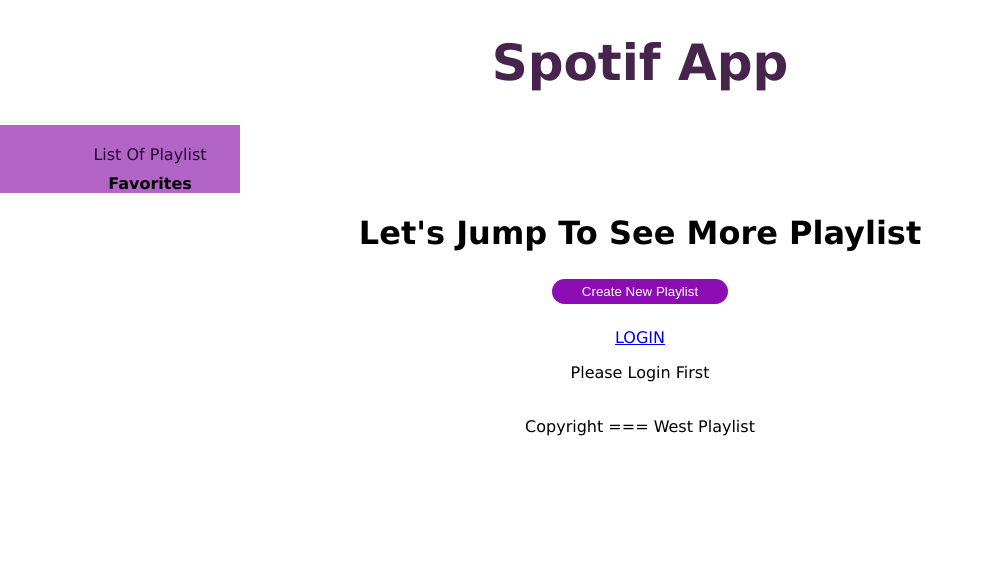
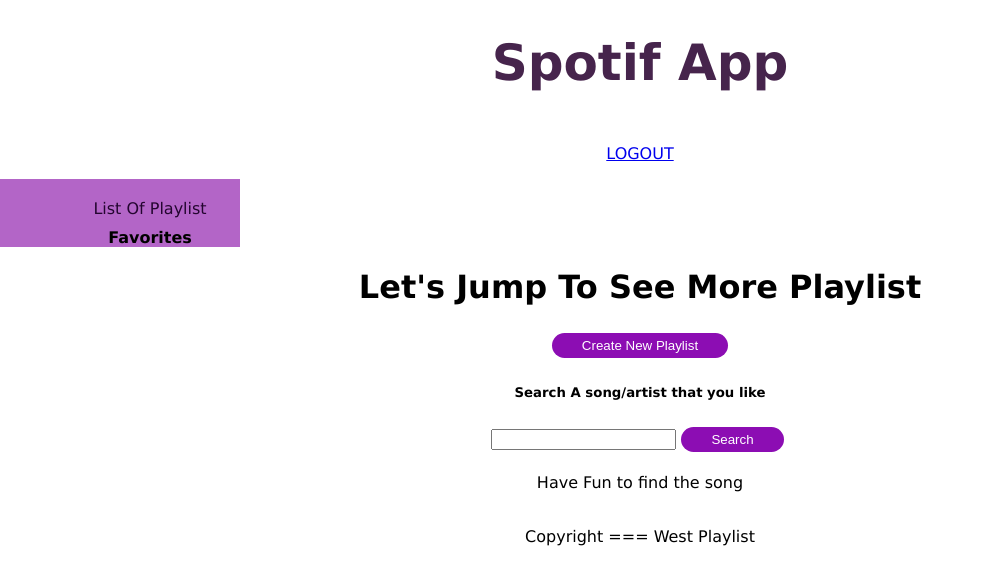
Before and after one commit to sibaranipratiwi/pratiwisibarani-gigih-repo, a React (Create React App) app in the folder modul-1-task-3/: page / in a window 1280 px wide. Shown: the top 584 px of the page, without its empty margins (0-984 px from the left). Built offline with nearby package versions, Linux system fonts and the light colour scheme.

Commit message:
Changing create-playlist accessibility

```diff
--- a/modul-1-task-3/package.json
+++ b/modul-1-task-3/package.json
@@ -3,12 +3,15 @@
   "version": "0.1.0",
   "private": true,
   "dependencies": {
+    "@reduxjs/toolkit": "^1.8.1",
     "@testing-library/jest-dom": "^5.16.3",
     "@testing-library/react": "^12.1.4",
     "@testing-library/user-event": "^13.5.0",
+    "axios": "^0.26.1",
     "react": "^17.0.2",
     "react-dom": "^17.0.2",
     "react-redux": "^7.2.8",
+    "react-router-dom": "^5.3.0",
     "react-scripts": "5.0.0",
     "redux": "^4.1.2",
     "web-vitals": "^2.1.4"
--- a/modul-1-task-3/src/components/LoginPage.js
+++ b/modul-1-task-3/src/components/LoginPage.js
@@ -1,68 +1,65 @@
-import React, { useState, useEffect, useRef}from "react";
-import axios from 'axios';
+import React, { useState, useEffect, useRef } from "react";
+import axios from "axios";
 import Modal from "./Modal";
+import CreatePlaylist from "../pages/home";
 
-
-function LoginPage (){
+function LoginPage() {
   const CLIENT_ID = "b81e8d623d66405e9d6aaa779ea37555";
   const SPOTIFY_AUTHORIZE_ENDPOINT = "https://accounts.spotify.com/authorize";
   const REDIRECT_URL_AFTER_LOGIN = "http://localhost:3000/redirect";
   const RESPONSE_TYPE = "token";
 
-    const [token, setToken]= useState("");
+  const [token, setToken] = useState("");
   const [searchKey, setSearchKey] = useState("");
   const [artists, setArtists] = useState([]);
-    const [playlist, setPlaylist] = useState({
-        modal: false,
-        playlists: {
-            favorites: new Set()
+
+  useEffect(() => {
+    const hash = window.location.hash;
+    let token = window.localStorage.getItem("token");
+
+    if (!token && hash) {
+      token = hash
+        .substring(1)
+        .split("&")
+        .find((elem) => elem.startsWith("access_token"))
+        .split("=")[1];
+
+      window.location.hash = "";
+      window.localStorage.setItem("token", token);
     }
 
-    })
-
-    useEffect( () => {
-        const hash = window.location.hash
-        let token = window.localStorage.getItem("token")
-
-        if (!token && hash) {
-            token = hash.substring(1).split("&").find(elem => elem.startsWith("access_token")).split("=")[1]
-
-            window.location.hash = ""
-            window.localStorage.setItem("token", token)
-        }
-
-        setToken(token)
-
-    }, [])
-
+    setToken(token);
+  }, []);
 
   const logout = () => {
-        setToken("")
-        window.localStorage.removeItem("token")
-    }
+    setToken("");
+    window.localStorage.removeItem("token");
+  };
 
   const searchArtists = async (e) => {
-        e.preventDefault()
-        const {data} = await axios.get("https://api.spotify.com/v1/search", {
+    e.preventDefault();
+    const { data } = await axios.get("https://api.spotify.com/v1/search", {
       headers: {
-                Authorization: `Bearer ${token}`
+        Authorization: `Bearer ${token}`,
       },
       params: {
         q: searchKey,
-                type: "artist"
-            }
-        })
+        type: "artist",
+      },
+    });
 
-        setArtists(data.artists.items)
+    setArtists(data.artists.items);
   };
 
   const renderArtists = () => {
-        return artists.map(artist => (
+    return artists.map((artist) => (
       <div className="Song">
         <div key={artist.id}>
-                    {artist.images.length ? <img width={"50%"} src={artist.images[0].url} alt=""/>
-
-                    : <div>Not Found</div>}
+          {artist.images.length ? (
+            <img width={"50%"} src={artist.images[0].url} alt="" />
+          ) : (
+            <div>Not Found</div>
+          )}
           <br></br>
           {artist.name}
 
@@ -71,104 +68,52 @@ function LoginPage (){
           </div>
         </div>
       </div>
-        ))
+    ));
   };
 
-    const playlistRef = useRef(null)
-    const playlists = Object.keys(playlist.playlists)
-
-    const addPlaylist = e => {
-        e.preventDefault()
-        const list = playlistRef.current.value
-
-        setPlaylist({
-          ...playlist,
-          modal: false,
-          playlists: { ...playlist.playlists, [list]: new Set() },
-          toast: 'Your playlist was created successfully!'
-        })
-      }
-
-    return(
+  return (
     <div className="login">
-            <ul className="Sidebar">
-                <li className="library">List of Playlist</li>
-
-                    {playlists.map(list => (
-                        <li
-                            key={list}
-                            className={list === playlist.currentPlaylist ? 'active' : ''}
-                            onClick={() => {
-                            setPlaylist({ ...playlist, currentPlaylist: list })
-                            }}
-                        >
-                            {list}
-                        </li>
-                    ))}
-            </ul>
-
-            <h1>Let's Jump To See More Playlist</h1>
-            <button className="new-playist" onClick={() => {
-                setPlaylist({...playlist, modal:true})
-            }}>
-                <span>
-                    Create New Playlist
-                </span>
-            </button>
-            <br></br>
-            <Modal show={playlist.modal} close={() =>{
-                setPlaylist({...playlist, modal:false})
-            }}
-            >
-                <form onSubmit={addPlaylist}>
-                    <div className="title">New Playlist</div>
-
-                        <div className="content-wrap">
-                            <input
-                                className="inputTitle"
-                                type="text"
-                                placeholder="My Playlist"
-                                ref={playlistRef}
-                                required
-                            />
-                        <br />
-                        <button className="buttonPlaylist" type="submit">Create</button>
-                    </div>
-                </form>
-            </Modal>
-            {!token ?
+      {token ? (
         <div>
           <br></br>
-                    <a href= {`${SPOTIFY_AUTHORIZE_ENDPOINT}?client_id=${CLIENT_ID}&redirect_uri=${REDIRECT_URL_AFTER_LOGIN}&response_type=${RESPONSE_TYPE}`}>
-                    LOGIN
-                    </a>
+          <button onClick={logout}>LOGIN</button>
         </div>
-
-                :
+      ) : (
         <div>
           <br></br>
-                    <button onClick={logout}>
+          <a
+            href={`${SPOTIFY_AUTHORIZE_ENDPOINT}?client_id=${CLIENT_ID}&redirect_uri=${REDIRECT_URL_AFTER_LOGIN}&response_type=${RESPONSE_TYPE}`}
+          >
             LOGOUT
-                    </button>
-                </div>
-            }
-
-            {token ?
+          </a>
+          <CreatePlaylist></CreatePlaylist>
+          {!token ? (
             <form onSubmit={searchArtists}>
-                    <input type="text" onChange={e => setSearchKey(e.target.value)}/>
+              <h5>Search A song/artist that you like</h5>
+              <input
+                type="text"
+                onChange={(e) => setSearchKey(e.target.value)}
+              />
               <button type={"submit"}>Search</button>
             </form>
+          ) : (
+            <p>Have Fun to find the song</p>
+          )}
 
-                : <p>Please Login First</p>
-            }
+          {renderArtists()}
+        </div>
+      )}
 
-            {
-                renderArtists()
-            }
+      {token ? (
+        <form onSubmit={searchArtists}>
+          <input type="text" onChange={(e) => setSearchKey(e.target.value)} />
+          <button type={"submit"}>Search</button>
+        </form>
+      ) : (
+        <p>Have Fun to find the song</p>
+      )}
 
-            {/* <Modal>
-
-            </Modal> */}
+      {renderArtists()}
     </div>
   );
 }
--- /dev/null
+++ b/modul-1-task-3/src/pages/home/index.js
@@ -0,0 +1,78 @@
+import Modal from "../../components/Modal"
+import React, { useState, useEffect, useRef } from "react";
+
+const CreatePlaylist =() => {
+    const [playlist, setPlaylist] = useState({
+        modal: false,
+        playlists: {
+          favorites: new Set(),
+        },
+      });
+
+      const playlistRef = useRef(null);
+      const playlists = Object.keys(playlist.playlists);
+
+      const addPlaylist = (e) => {
+        e.preventDefault();
+        const list = playlistRef.current.value;
+
+        setPlaylist({
+          ...playlist,
+          modal: false,
+          playlists: { ...playlist.playlists, [list]: new Set() },
+          toast: "Your playlist was created successfully!",
+        });
+      };
+
+    return(
+        <div className="playlist">
+            <ul className="Sidebar">
+                <li className="library">List of Playlist</li>
+
+                    {playlists.map(list => (
+                        <li
+                            key={list}
+                            className={list === playlist.currentPlaylist ? 'active' : ''}
+                            onClick={() => {
+                            setPlaylist({ ...playlist, currentPlaylist: list })
+                            }}
+                        >
+                            {list}
+                        </li>
+                    ))}
+            </ul>
+
+            <h1>Let's Jump To See More Playlist</h1>
+            <button className="new-playist" onClick={() => {
+                setPlaylist({...playlist, modal:true})
+            }}>
+                <span>
+                    Create New Playlist
+                </span>
+            </button>
+            <br></br>
+            <Modal show={playlist.modal} close={() =>{
+                setPlaylist({...playlist, modal:false})
+            }}
+            >
+                <form onSubmit={addPlaylist}>
+                    <div className="title">New Playlist</div>
+
+                        <div className="content-wrap">
+                            <input
+                                className="inputTitle"
+                                type="text"
+                                placeholder="My Playlist"
+                                ref={playlistRef}
+                                required
+                            />
+                        <br />
+                        <button className="buttonPlaylist" type="submit">Create</button>
+                    </div>
+                </form>
+            </Modal>
+        </div>
+    )
+}
+
+export default CreatePlaylist;
```
Also changed, not shown: modul-1-task-3/src/reducer/authentication/index.js (added, +18 -0 lines), modul-1-task-3/src/store/index.js (added, +8 -0 lines), 1 other file (tests, documents, lock files or other folders). Lines whose indentation alone changed are shown as unchanged.
